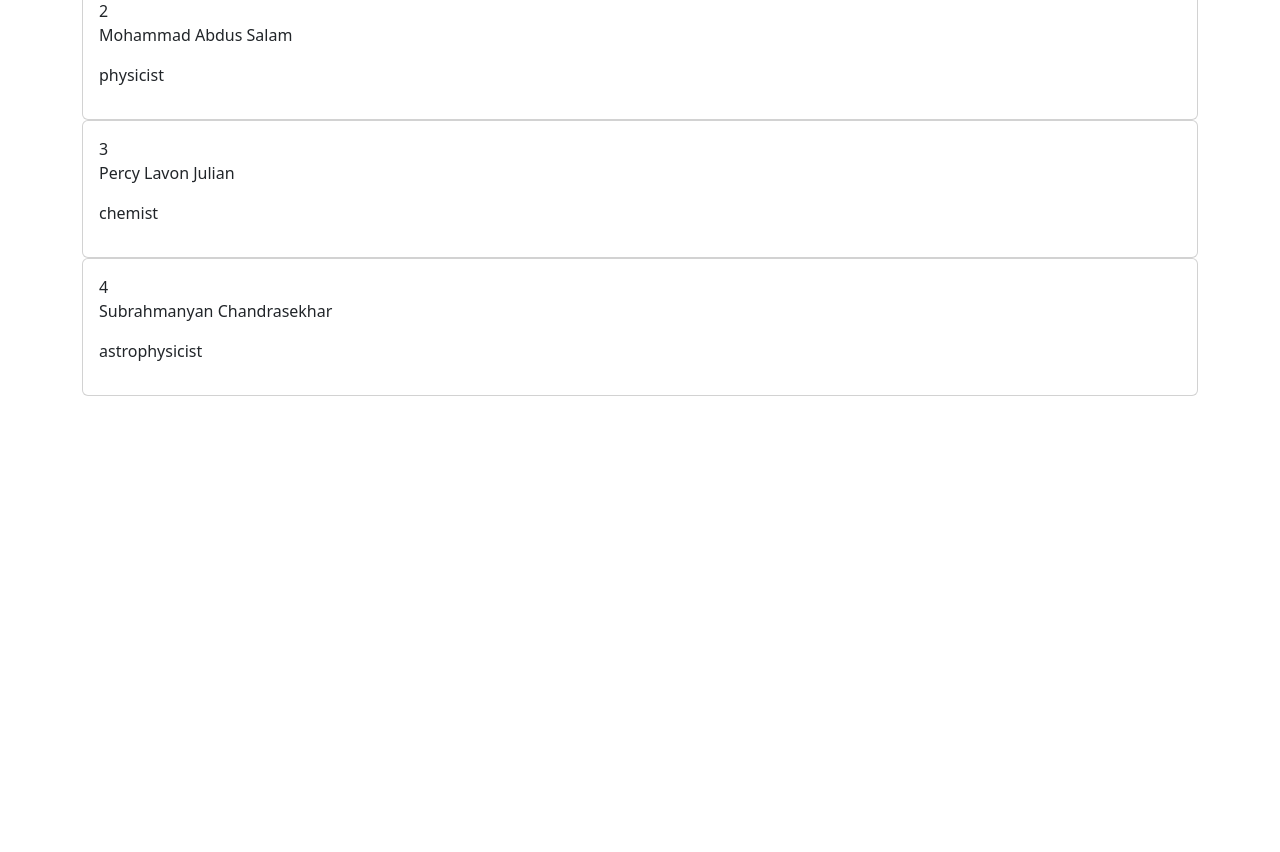
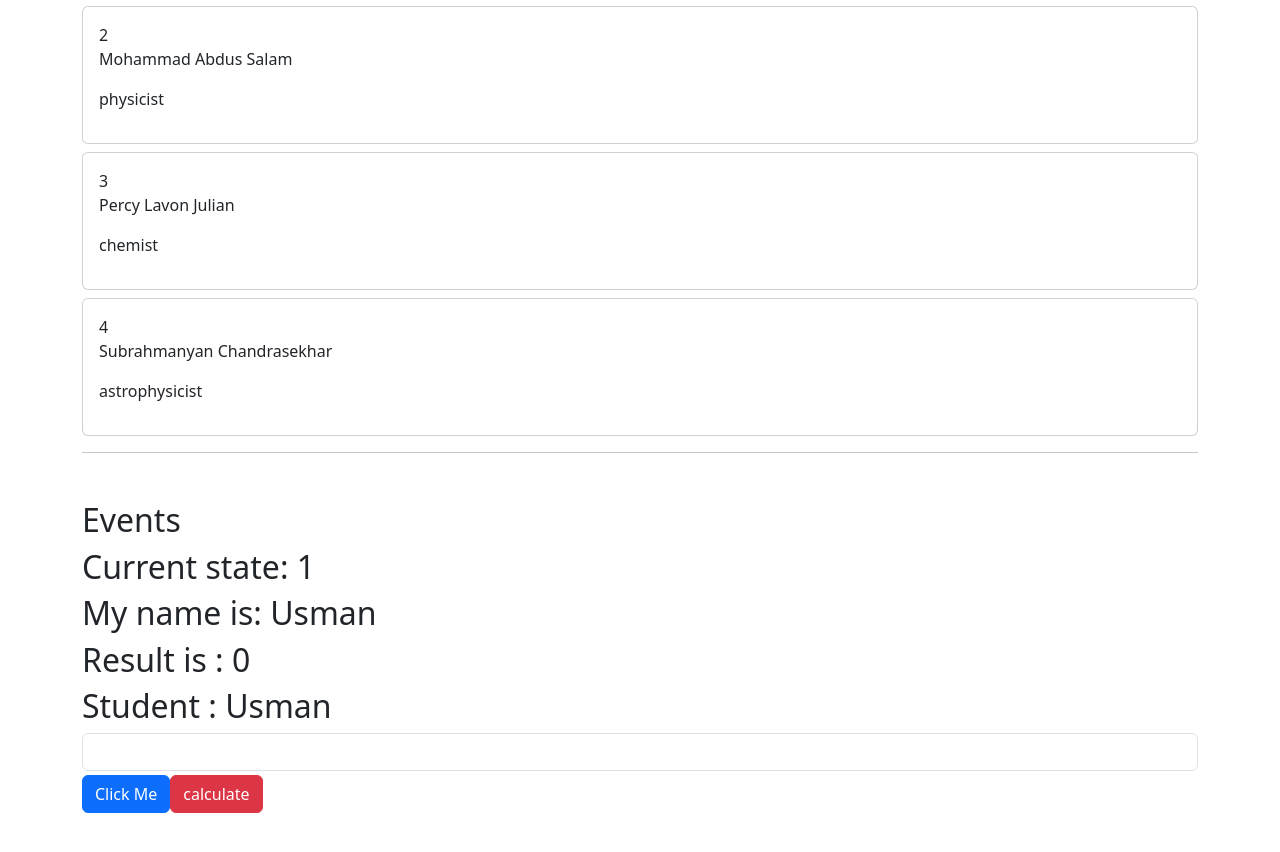
Before and after one commit to hameed-fu/react-practice, a React (Vite) app: page / in a window 1280 px wide. Shown: the part 660-1512 px from the top of the page. Before the commit the page ends 1056 px from the top, so only its background shows below. Built offline with nearby package versions, Linux system fonts and the light colour scheme.

Commit message:
Hooks and Events

```diff
--- a/src/App.jsx
+++ b/src/App.jsx
@@ -1,4 +1,6 @@
+import Card from "./components/Card";
 import Content from "./components/Content";
+import EventHandler from "./components/EventHandler";
 import { Footer } from "./components/Footer";
 import Header from "./components/Header";
 import Sidebar from "./components/Sidebar";
@@ -46,10 +48,13 @@ function App({ title, num1, num2, content }) {
     },
   ];
 
+
+
+
   return (
     <>
       <Header />
-      <div className="container mt-3">
+      <div className="container mt-3 mb-5">
         <h1 style={{ color: "red", backgroundColor: "pink", padding: "10px" }}>
           {title}
         </h1>
@@ -70,15 +75,34 @@ function App({ title, num1, num2, content }) {
         {loggin === true ? "OK" : "Not OK"}
 
         {people.map((row, k) => (
-          <div className="card" key={row.id}>
-            <div className="card-body">
-              {row.id}
-              <p>{row.name}</p>
-              <p>{row.profession}</p>
-            </div>
-          </div>
+         <Card record={row} />
         ))}
+
+
+
+
+        <hr />
+
+
+
+
       </div>
+
+      <div className="container mb-5 mt-2">
+        <h2>Events</h2>
+        <EventHandler />
+      </div>
+
+     <br />
+     <br />
+     <br />
+     <br />
+     <br />
+     <br />
+     <br />
+     <br />
+     <br />
+     <br />
 
       {/* <Footer name="Encoder Technologies" year="2024" /> */}
     </>
--- /dev/null
+++ b/src/components/Card.jsx
@@ -0,0 +1,17 @@
+import React from "react";
+
+function Card({ record }) {
+
+
+  return (
+    <div className="card mt-2" key={record.id}>
+      <div className="card-body">
+        {record.id}
+        <p>{record.name}</p>
+        <p>{record.profession}</p>
+      </div>
+    </div>
+  );
+}
+
+export default Card;
--- /dev/null
+++ b/src/components/EventHandler.jsx
@@ -0,0 +1,54 @@
+import React, {useState} from 'react'
+
+function EventHandler() {
+
+    let [count, setCount] = useState(1)
+    let [name, setName] = useState("Usman")
+
+    let [result, setResult] = useState(0)
+    let [student, setStudent] = useState({
+        name: "Usman",
+        age:20,
+        address: "Mardan"
+    })
+
+
+    console.log(student)
+
+    function demo(){
+        setCount(count + 1)
+        setName("Ali khan")
+
+        console.log('Clicked ')
+    }
+    function writeMe(){
+        setName("Ali khan")
+
+        console.log("testing")
+    }
+
+
+    function calculate(){
+        let x = 30
+        let y = 20
+
+        let z = x+ y
+        setResult(z + count)
+
+    }
+
+  return (
+    <div>
+        <h2>Current state: {count}</h2>
+        <h2>My name is: {name}</h2>
+        <h2>Result is : {result}</h2>
+        <h2>Student : {student.name}</h2>
+
+        <input type='text' className='form-control mb-1' onKeyUp={writeMe} />
+        <button className='btn btn-primary' onClick={demo}>Click Me</button>
+        <button className='btn btn-danger ml-2' onClick={calculate}>calculate</button>
+    </div>
+  )
+}
+
+export default EventHandler
```
Also changed, not shown: note.txt.
